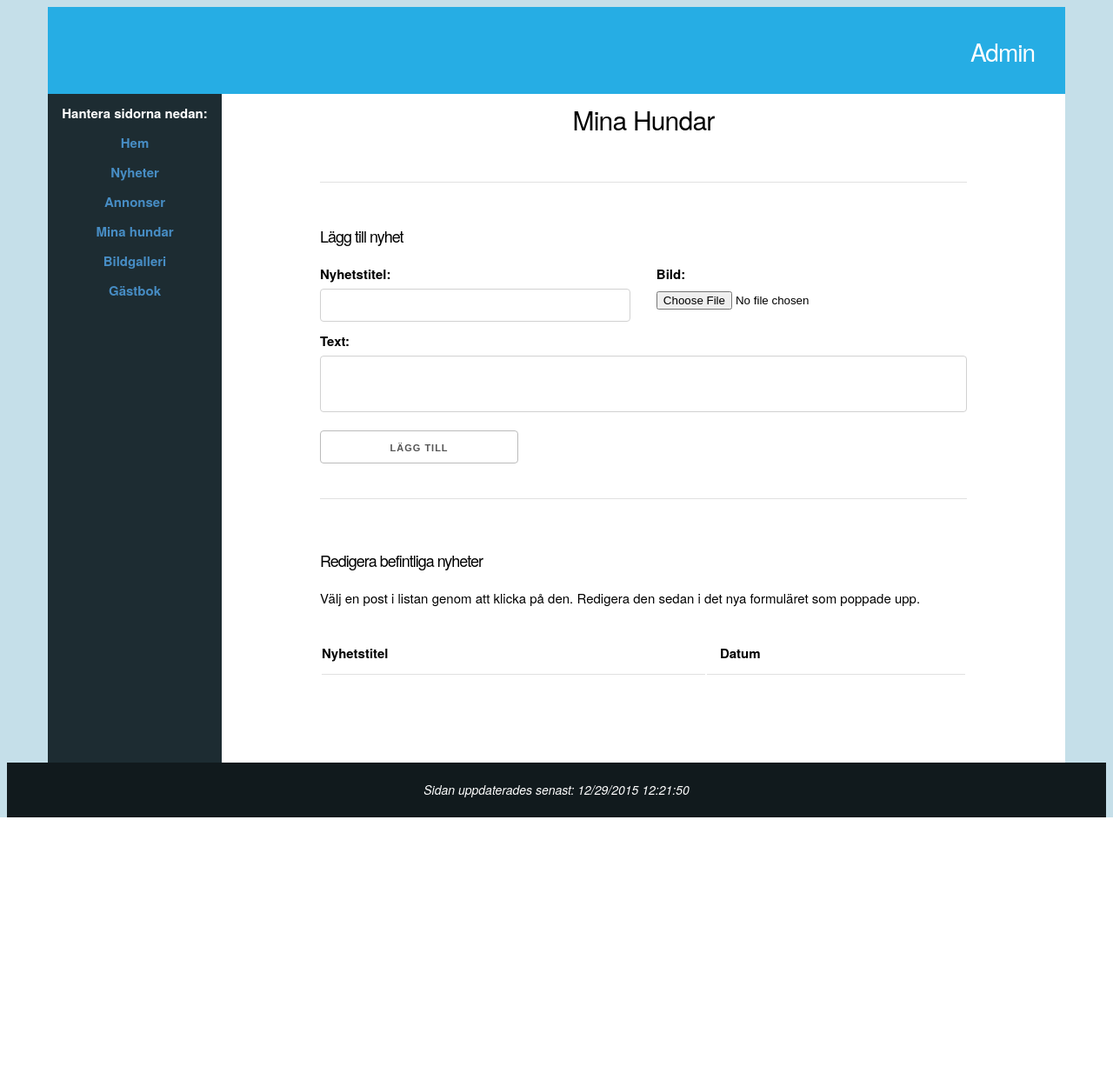
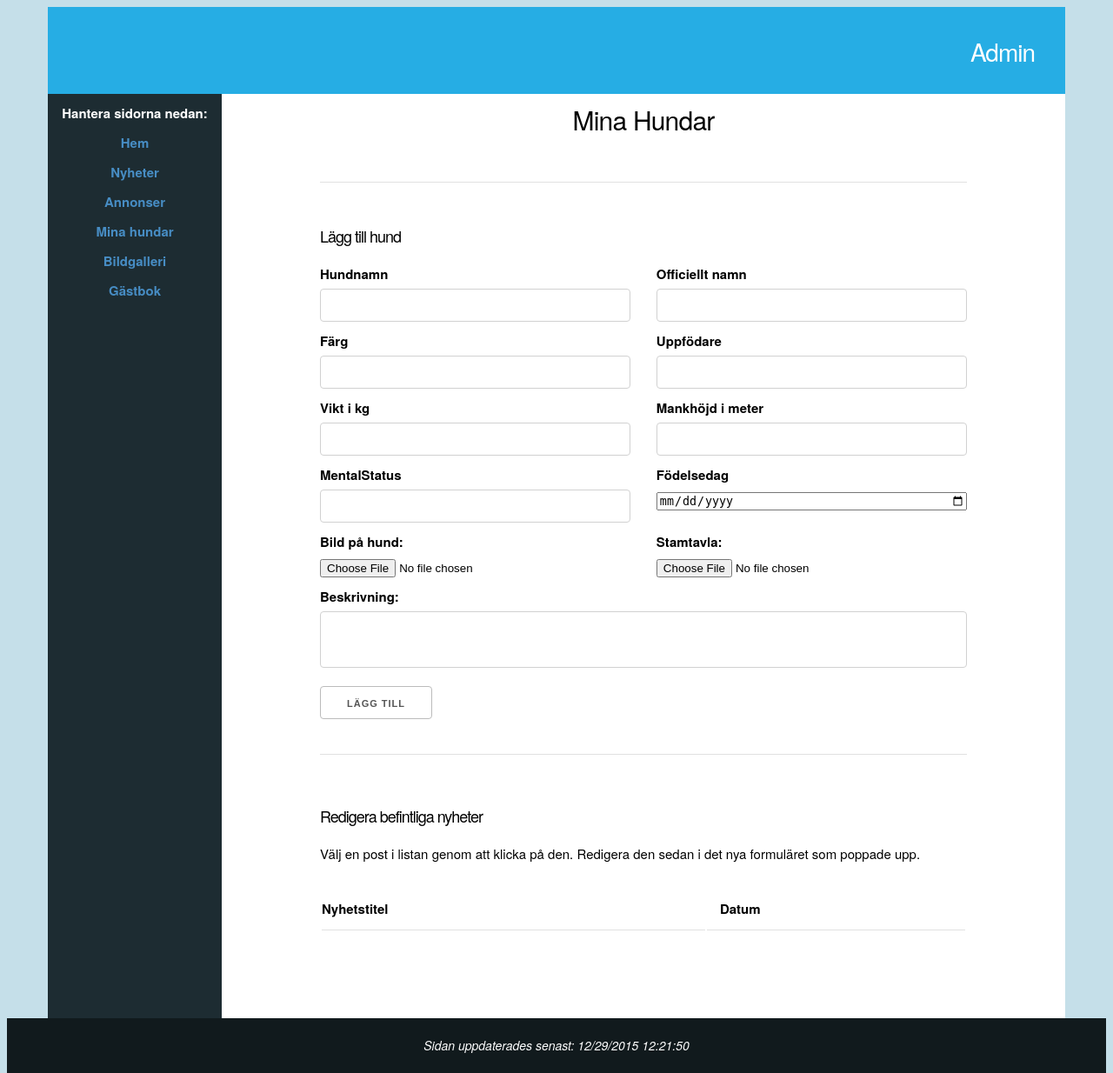
Before and after one commit to erdalbej/OperationDoge, a PHP site: page /admin-my-dogs.php in a window 1280 px wide. Shown: the whole page at 87% size. Before the commit the page ends 940 px from the top, so only its background shows below. Run offline with PHP 8.4, Linux system fonts and the light colour scheme; data comes from the database, SQL or seed files in the repository; data that the repository does not hold is empty; some libraries are stand-ins or nearby versions.

```diff
--- a/U5/admin-my-dogs.php
+++ b/U5/admin-my-dogs.php
@@ -36,23 +36,63 @@ if ($myDogsResult['err'] == null){
 				}
 			?>
 		</div>
-		<form enctype="multipart/form-data" method="POST" action="" class="news-form">
+		<form enctype="multipart/form-data" method="POST" action="" >
 			<div class="row">
 				<div class="twelve columns">
-					<h3>Lägg till nyhet</h3>
+					<h3>Lägg till hund</h3>
 				</div>
 			</div>
 			<div class="row">
 				<div class="six columns">
-					<label for="title">Nyhetstitel:</label>
-					<input type="text" name="title">
+					<label for="title">Hundnamn</label>
+					<input required maxlength="255" type="text" name="title" class="u-full-width">
 				</div>
 				<div class="six columns">
-					<label for="image-path">Bild:</label>
+					<label for="title">Officiellt namn</label>
+					<input required maxlength="255" type="text" name="title" class="u-full-width">
+				</div>
+			</div>
+			<div class="row">
+				<div class="six columns">
+					<label for="title">Färg</label>
+					<input type="text" name="title" class="u-full-width">
+				</div>
+				<div class="six columns">
+					<label for="title">Uppfödare</label>
+					<input type="number" name="title" class="u-full-width">
+				</div>
+			</div>
+			<div class="row">
+				<div class="six columns">
+					<label for="title">Vikt i kg</label>
+					<input type="number" name="title" class="u-full-width">
+				</div>
+				<div class="six columns">
+					<label for="title">Mankhöjd i meter</label>
+					<input type="number" name="title" class="u-full-width">
+				</div>
+			</div>
+			<div class="row">
+				<div class="six columns">
+					<label for="title">MentalStatus</label>
+					<input type="number" name="title" class="u-full-width">
+				</div>
+				<div class="six columns">
+					<label for="title">Födelsedag</label>
+					<input required type="date" name="title" class="u-full-width">
+				</div>
+			</div>
+			<div class="row">
+				<div class="six columns">
+					<label for="image-path">Bild på hund:</label>
+					<input type="file" name="news-image" accept=".jpg">
+				</div>
+				<div class="six columns">
+					<label for="image-path">Stamtavla:</label>
 					<input type="file" name="news-image" accept=".jpg">
 				</div>
 			</div>
-			<label for="news-text">Text:</label>
+			<label for="news-text">Beskrivning:</label>
 			<textarea name="news-text" id="" class="u-full-width"></textarea>
 			<div class="row">
 				<div class="four columns">
@@ -141,7 +181,7 @@ if ($myDogsResult['err'] == null){
 		</form>
 
 	</div>
-<script src="js/admin-news.js"></script>
+<script src="js/admin-my-dogs.js"></script>
 	</div>
 </main>
 
```
Also changed, not shown: U5/thread.php (+7 -2 lines).
